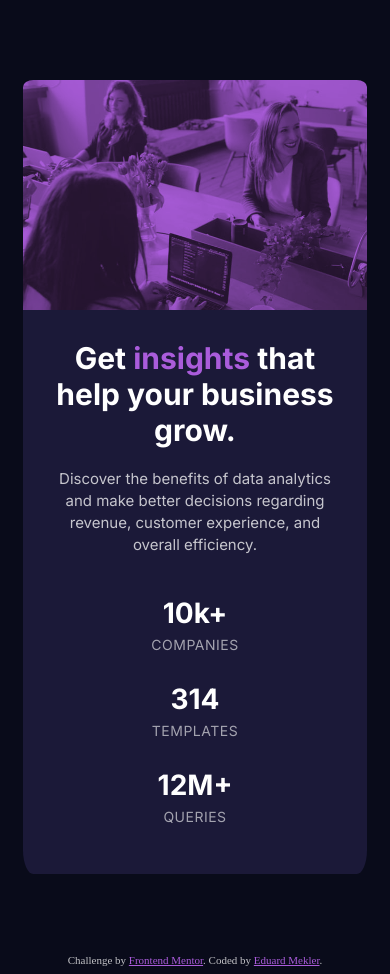
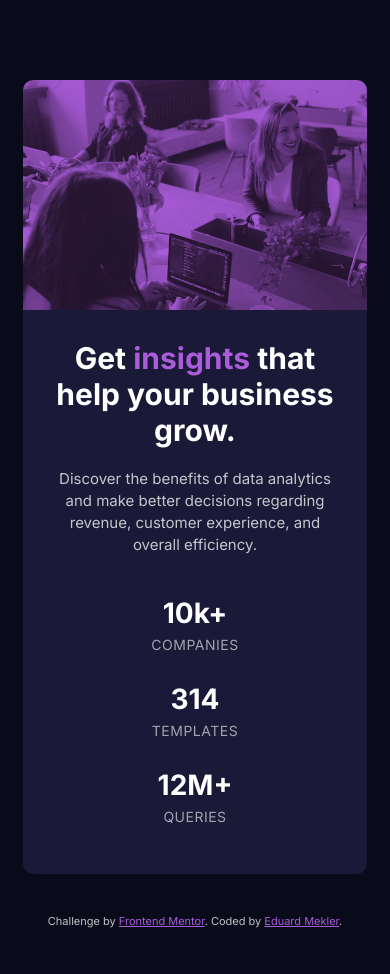
Before and after one commit to emekler0729/fem-stats-preview-card-components, a plain HTML site: page index.html in a window 390 px wide. After the commit the page ends 936 px from the top, so only its background shows below. Drawn offline with Linux system fonts and the light colour scheme.

Commit message:
Tweaked border radius and attribution style. Added mobile screenshot.

```diff
--- a/index.html
+++ b/index.html
@@ -18,6 +18,7 @@
   <!-- Feel free to remove these styles or customise in your own stylesheet 👍 -->
   <style>
     .attribution {
+      font-family: 'Inter', sans-serif;
       font-size: 11px;
       text-align: center;
       color: hsla(0, 0%, 100%, 0.75);
--- a/styles/style.css
+++ b/styles/style.css
@@ -32,9 +32,9 @@ body {
 
 .card {
     background-color: var(--background-card);
-    margin: 80px 15px;
+    margin: 80px 15px 40px 15px;
     padding-bottom: 20px;
-    border-radius: 3%;
+    border-radius: 10px;
     text-align: center;
 }
 
@@ -42,7 +42,7 @@ body {
     background-color: var(--accent);
     height: 230px;
     width: auto;
-    border-radius: 3% 3% 0 0;
+    border-radius: 10px 10px 0 0;
 }
 
 .card .img {
```
Also changed, not shown: README.md, screenshots/mobile-design.png (added).
